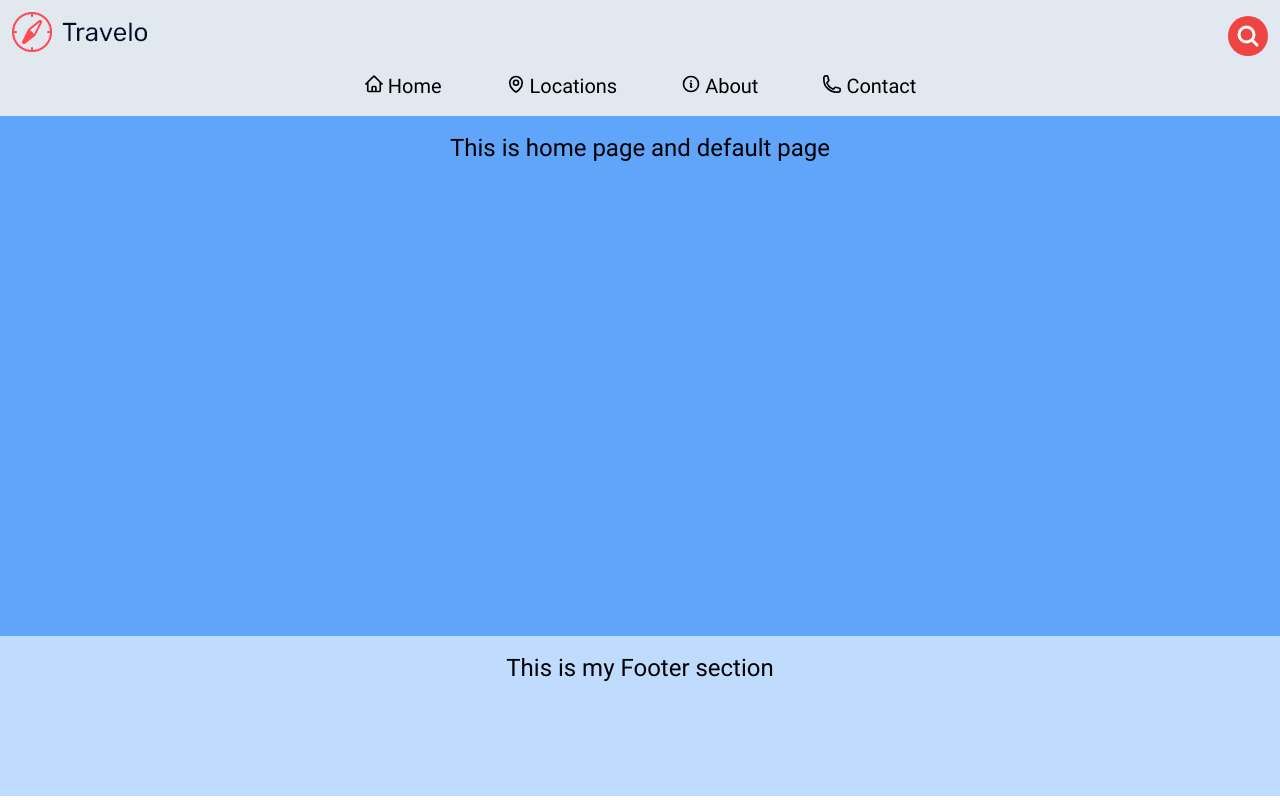
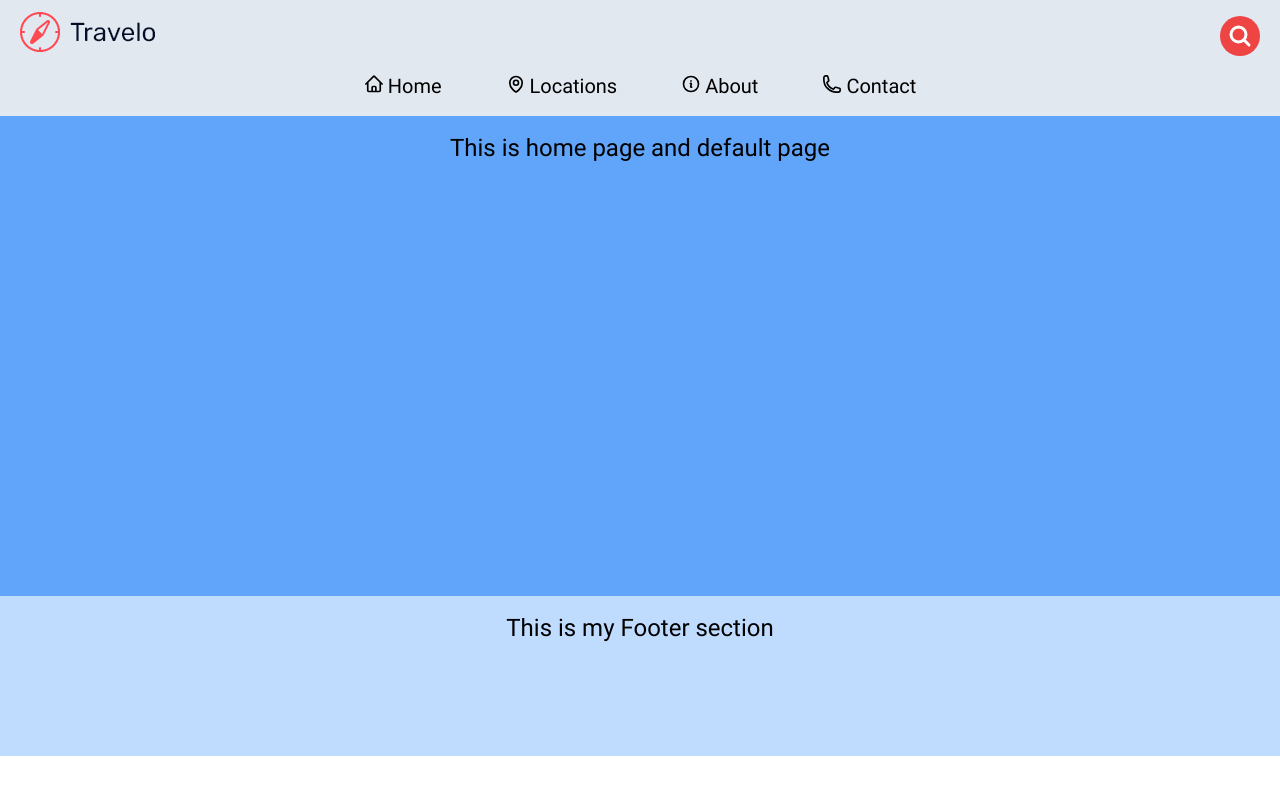
Before and after one commit to farshad-vgr/next-travelo-iran-ts, a Next.js app: page / in a window 1280 px wide. Built offline with nearby package versions, Linux system fonts and the light colour scheme.

Commit message:
SearchButton component edited

```diff
--- a/components/Header/Header.tsx
+++ b/components/Header/Header.tsx
@@ -30,7 +30,7 @@ export default function Header() {
 		<>
 			<header className={`w-full h-[${headerHeight}vh] bg-slate-200`}>
 				<Container>
-					<div className="absolute top-3 left-3">
+					<div className="absolute top-3 left-5">
 						<Image src={LogoImage} alt="Logo" />
 					</div>
 
--- a/components/Main/Main.tsx
+++ b/components/Main/Main.tsx
@@ -7,7 +7,7 @@ interface Props {
 export default function Main({ textContent }: Props) {
 	return (
 		<>
-			<main className="w-full min-h-[65vh] bg-blue-400">
+			<main className="w-full min-h-[60vh] bg-blue-400">
 				<Container>
 					<h2 className="text-2xl">{textContent}</h2>
 				</Container>
--- a/components/MenuButton/MenuButton.tsx
+++ b/components/MenuButton/MenuButton.tsx
@@ -1,7 +1,9 @@
 export default function MenuButton() {
 	return (
 		<>
-			<div className="flex justify-center items-center absolute top-3 right-3 w-10 h-10 mt-1 rounded-full text-base bg-red-500 text-white">
+			<div
+				onClick={() => alert("Menu Button Clicked!")}
+				className="flex justify-center items-center absolute top-3 right-3 w-10 h-10 mt-1 rounded-full text-base bg-red-500 text-white hover:cursor-pointer">
 				<svg xmlns="http://www.w3.org/2000/svg" fill="none" viewBox="0 0 24 24" strokeWidth={3} stroke="currentColor" className="w-6 h-6">
 					<path strokeLinecap="round" strokeLinejoin="round" d="M3.75 6.75h16.5M3.75 12h16.5m-16.5 5.25h16.5" />
 				</svg>
--- a/components/SearchButton/SearchButton.tsx
+++ b/components/SearchButton/SearchButton.tsx
@@ -1,8 +1,16 @@
+import { useState } from "react";
+
 export default function SearchButton() {
+  const [elementWidth, setElementWidth] = useState("w-10");
+  const [searchValue, setSearchValue] = useState("");
+
 	return (
 		<>
-			<div className="flex justify-center items-center absolute top-3 right-3 w-10 h-10 mt-1 rounded-full text-base bg-red-500 text-white">
-				<svg xmlns="http://www.w3.org/2000/svg" fill="none" viewBox="0 0 24 24" strokeWidth={3} stroke="currentColor" className="w-6 h-6">
+			<div
+				onClick={() => setElementWidth((prevValue) => prevValue === "w-10" ? "w-80" : "w-10")}
+				className={`flex justify-between items-center absolute top-3 right-5 ${elementWidth} h-10 mt-1 px-2 rounded-full text-base bg-red-500 text-white hover:bg-red-600 hover:cursor-pointer transition-all duration-700`}>
+				{elementWidth === "w-80" ? <input onClick={(e) => e.stopPropagation()} onChange={(e) => setSearchValue(e.target.value)} type="text" placeholder="Search..." value={searchValue} maxLength={20} className="-ml-1 p-1 pl-3 w-full mr-2 rounded-full outline-none text-black"></input> : null}
+        <svg xmlns="http://www.w3.org/2000/svg" fill="none" viewBox="0 0 24 24" strokeWidth={3} stroke="currentColor" className="w-6 h-6">
 					<path strokeLinecap="round" strokeLinejoin="round" d="M21 21l-5.197-5.197m0 0A7.5 7.5 0 105.196 5.196a7.5 7.5 0 0010.607 10.607z" />
 				</svg>
 			</div>
--- a/styles/globals.css
+++ b/styles/globals.css
@@ -12,4 +12,5 @@
 	box-sizing: border-box;
 	margin: 0;
 	padding: 0;
+	overflow-x: hidden;
 }
```
